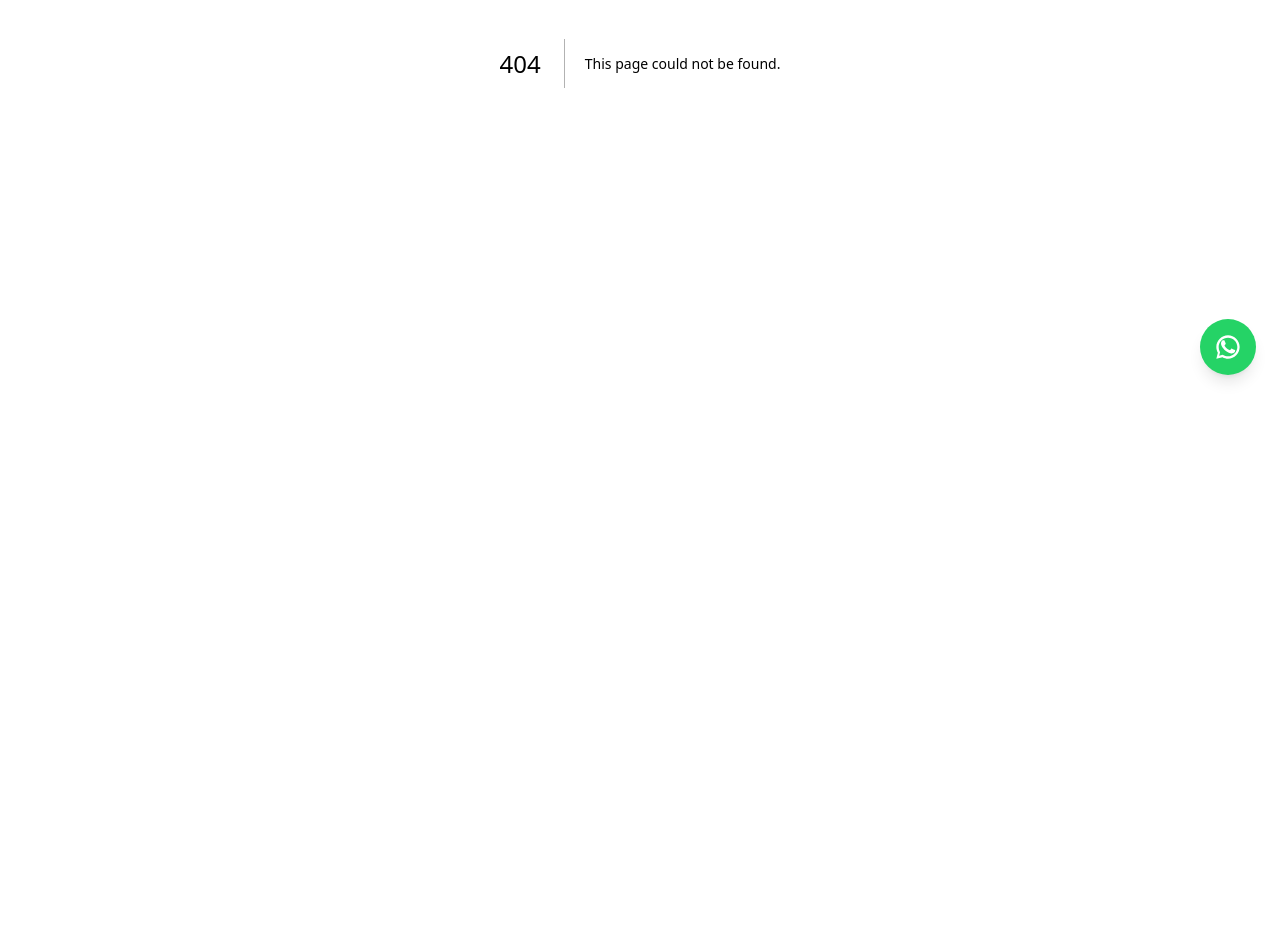
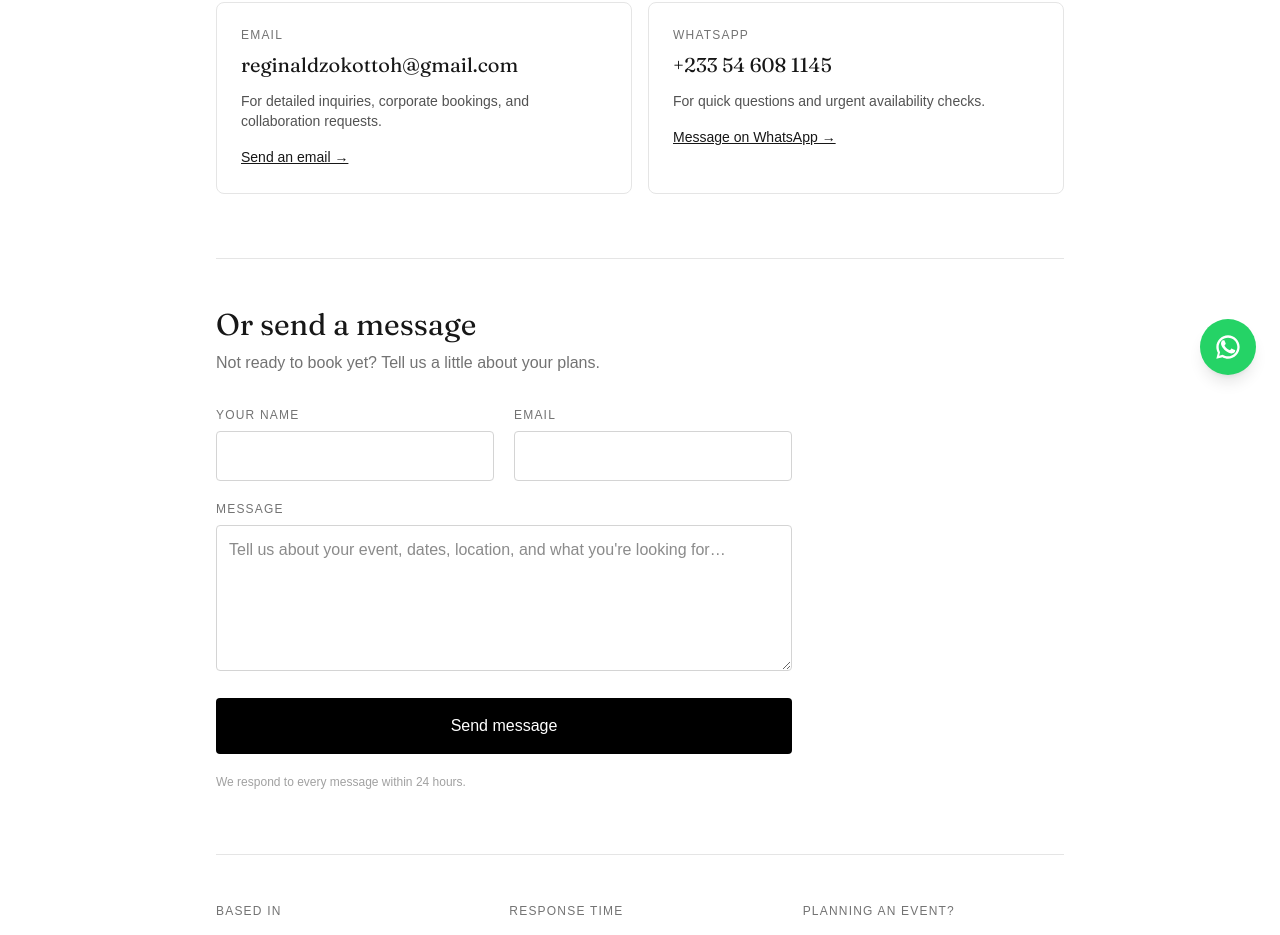
Before and after one commit to Fadel333/photographer-web, a Next.js app: page /contact in a window 1280 px wide. Before the commit this address had no page. Shown: the part 401-1336 px from the top of the page. Before the commit the page ends 864 px from the top, so only its background shows below. Built offline with nearby package versions, Linux system fonts and the light colour scheme; no server answers.

Commit message:
Add contact page with email + WhatsApp cards and short form

```diff
--- /dev/null
+++ b/src/app/contact/page.tsx
@@ -0,0 +1,227 @@
+"use client";
+import { useState } from "react";
+import Link from "next/link";
+
+const API = process.env.NEXT_PUBLIC_API_URL ?? "http://localhost:8000";
+
+export default function ContactPage() {
+  const [status, setStatus] = useState<"idle" | "sending" | "done" | "error">("idle");
+  const [error, setError] = useState("");
+
+  async function onSubmit(e: React.FormEvent<HTMLFormElement>) {
+    e.preventDefault();
+    setStatus("sending");
+    setError("");
+    const fd = new FormData(e.currentTarget);
+
+    const name = String(fd.get("name") ?? "").trim();
+    const email = String(fd.get("email") ?? "").trim();
+    const message = String(fd.get("message") ?? "").trim();
+
+    if (!name || !email || !email.includes("@") || !message) {
+      setError("Please fill in your name, a valid email, and a message.");
+      setStatus("error");
+      return;
+    }
+
+    try {
+      // Reuse the inquiry endpoint with a light payload.
+      // The full booking flow lives at /book — this is just a "hello".
+      const res = await fetch(`${API}/bookings/inquiry`, {
+        method: "POST",
+        headers: { "Content-Type": "application/json" },
+        body: JSON.stringify({
+          customer_name: name,
+          customer_email: email,
+          customer_phone: "",
+          event_type: "other",
+          event_date: new Date().toISOString().slice(0, 10),
+          location: "",
+          notes: message,
+          terms_accepted: true,
+        }),
+      });
+      if (!res.ok) {
+        const j = await res.json().catch(() => ({}));
+        throw new Error(j.detail || `${res.status}`);
+      }
+      setStatus("done");
+    } catch (err) {
+      setStatus("error");
+      setError(err instanceof Error ? err.message : "Something went wrong");
+    }
+  }
+
+  if (status === "done") {
+    return (
+      <main className="max-w-xl mx-auto px-6 py-32 text-center">
+        <p className="text-xs uppercase tracking-[0.3em] text-neutral-500 mb-6">Message sent</p>
+        <h1 className="font-serif text-4xl md:text-5xl mb-4">Thank you. ✨</h1>
+        <p className="text-neutral-600 max-w-sm mx-auto">
+          We&apos;ll be in touch within 24 hours. In the meantime, feel free to browse our work.
+        </p>
+        <div className="mt-10 flex gap-3 justify-center flex-wrap">
+          <Link href="/gallery" className="border border-neutral-300 px-6 py-3 rounded hover:border-black">
+            View gallery
+          </Link>
+          <Link href="/" className="bg-black text-white px-6 py-3 rounded hover:bg-neutral-800">
+            Back home
+          </Link>
+        </div>
+      </main>
+    );
+  }
+
+  return (
+    <main className="max-w-4xl mx-auto px-6 py-16 sm:py-24">
+      {/* HERO */}
+      <header className="max-w-2xl mb-16">
+        <p className="text-xs uppercase tracking-[0.3em] text-neutral-500 mb-4">Contact</p>
+        <h1 className="font-serif text-4xl sm:text-5xl md:text-6xl leading-tight">
+          Let&apos;s talk.
+        </h1>
+        <p className="mt-6 text-neutral-600 max-w-lg">
+          Whether you&apos;re planning a wedding, a matriculation shoot, or a portrait session —
+          tell us a little about it, and we&apos;ll respond within 24 hours.
+        </p>
+      </header>
+
+      {/* TWO CONTACT CARDS */}
+      <div className="grid gap-4 md:grid-cols-2 mb-16">
+        <a
+          href="mailto:reginaldzokottoh@gmail.com"
+          className="border border-neutral-200 rounded-lg p-6 hover:border-black transition-colors group"
+        >
+          <p className="text-xs uppercase tracking-widest text-neutral-500 mb-2">Email</p>
+          <p className="font-serif text-xl">reginaldzokottoh@gmail.com</p>
+          <p className="text-sm text-neutral-600 mt-3">
+            For detailed inquiries, corporate bookings, and collaboration requests.
+          </p>
+          <span className="inline-block mt-4 text-sm underline group-hover:text-black">
+            Send an email →
+          </span>
+        </a>
+
+        <a
+          href="https://wa.me/233546081145?text=Hi%20Klik%20Haus%2C%20I%27d%20like%20to%20ask%20about%20a%20session"
+          target="_blank"
+          rel="noopener noreferrer"
+          className="border border-neutral-200 rounded-lg p-6 hover:border-black transition-colors group"
+        >
+          <p className="text-xs uppercase tracking-widest text-neutral-500 mb-2">WhatsApp</p>
+          <p className="font-serif text-xl">+233 54 608 1145</p>
+          <p className="text-sm text-neutral-600 mt-3">
+            For quick questions and urgent availability checks.
+          </p>
+          <span className="inline-block mt-4 text-sm underline group-hover:text-black">
+            Message on WhatsApp →
+          </span>
+        </a>
+      </div>
+
+      {/* SHORT FORM */}
+      <section className="border-t border-neutral-200 pt-12 mb-16">
+        <h2 className="font-serif text-3xl mb-2">Or send a message</h2>
+        <p className="text-neutral-500 mb-8">
+          Not ready to book yet? Tell us a little about your plans.
+        </p>
+
+        <form onSubmit={onSubmit} className="space-y-5 max-w-xl">
+          <div className="grid gap-5 md:grid-cols-2">
+            <div>
+              <label className="block text-xs uppercase tracking-widest text-neutral-500 mb-2">Your name</label>
+              <input
+                name="name"
+                required
+                className="w-full border border-neutral-300 p-3 rounded focus:outline-none focus:border-black"
+              />
+            </div>
+            <div>
+              <label className="block text-xs uppercase tracking-widest text-neutral-500 mb-2">Email</label>
+              <input
+                name="email"
+                type="email"
+                required
+                className="w-full border border-neutral-300 p-3 rounded focus:outline-none focus:border-black"
+              />
+            </div>
+          </div>
+
+          <div>
+            <label className="block text-xs uppercase tracking-widest text-neutral-500 mb-2">Message</label>
+            <textarea
+              name="message"
+              rows={5}
+              required
+              placeholder="Tell us about your event, dates, location, and what you're looking for…"
+              className="w-full border border-neutral-300 p-3 rounded focus:outline-none focus:border-black"
+            />
+          </div>
+
+          <button
+            disabled={status === "sending"}
+            className="w-full bg-black text-white py-4 rounded hover:bg-neutral-800 disabled:opacity-50 transition-colors"
+          >
+            {status === "sending" ? "Sending…" : "Send message"}
+          </button>
+
+          {status === "error" && (
+            <div className="bg-red-50 border border-red-200 text-red-700 text-sm p-4 rounded">
+              {error}
+            </div>
+          )}
+
+          <p className="text-xs text-neutral-400">
+            We respond to every message within 24 hours.
+          </p>
+        </form>
+      </section>
+
+      {/* STUDIO DETAILS */}
+      <section className="border-t border-neutral-200 pt-12 grid gap-8 md:grid-cols-3">
+        <div>
+          <p className="text-xs uppercase tracking-widest text-neutral-500 mb-3">Based in</p>
+          <p className="font-serif text-lg">Accra, Ghana</p>
+          <p className="text-sm text-neutral-600 mt-2">Available across Ghana and internationally.</p>
+        </div>
+        <div>
+          <p className="text-xs uppercase tracking-widest text-neutral-500 mb-3">Response time</p>
+          <p className="font-serif text-lg">Within 24 hours</p>
+          <p className="text-sm text-neutral-600 mt-2">Monday–Saturday, 9am–6pm GMT.</p>
+        </div>
+        <div>
+          <p className="text-xs uppercase tracking-widest text-neutral-500 mb-3">Planning an event?</p>
+          <p className="font-serif text-lg">Start an inquiry</p>
+          <Link href="/book" className="text-sm underline mt-2 inline-block">
+            Use the booking form →
+          </Link>
+        </div>
+      </section>
+
+      {/* MINI FAQ */}
+      <section className="border-t border-neutral-200 pt-12 mt-16 max-w-2xl">
+        <h2 className="font-serif text-2xl mb-6">Quick answers</h2>
+        <div className="space-y-4 text-sm">
+          <div>
+            <p className="font-medium">Do you travel outside Accra?</p>
+            <p className="text-neutral-600 mt-1">
+              Yes. Travel within Greater Accra is included; further destinations are quoted individually.
+            </p>
+          </div>
+          <div>
+            <p className="font-medium">How far in advance should I book?</p>
+            <p className="text-neutral-600 mt-1">
+              3–6 months for weddings and matriculations; 2–4 weeks for portraits and birthdays.
+            </p>
+          </div>
+          <div>
+            <p className="font-medium">Do you offer prints?</p>
+            <p className="text-neutral-600 mt-1">
+              Yes. Prints and albums can be added to any package — ask when you get in touch.
+            </p>
+          </div>
+        </div>
+      </section>
+    </main>
+  );
+}
--- a/src/app/page.tsx
+++ b/src/app/page.tsx
@@ -441,6 +441,7 @@ export default function Home() {
               <li><Link href="/gallery" className="hover:underline">Gallery</Link></li>
               <li><Link href="/packages" className="hover:underline">Packages</Link></li>
               <li><Link href="/book" className="hover:underline">Book a session</Link></li>
+              <li><Link href="/contact" className="hover:underline">Contact</Link></li>
             </ul>
           </div>
           <div>
--- a/src/components/Nav.tsx
+++ b/src/components/Nav.tsx
@@ -9,6 +9,7 @@ export default function Nav() {
           <Link href="/gallery" className="hover:opacity-60">Gallery</Link>
           <Link href="/packages" className="hover:opacity-60">Packages</Link>
           <Link href="/book" className="hover:opacity-60">Book</Link>
+          <Link href="/contact" className="hover:opacity-60">Contact</Link>
 
         </div>
       </div>
```
